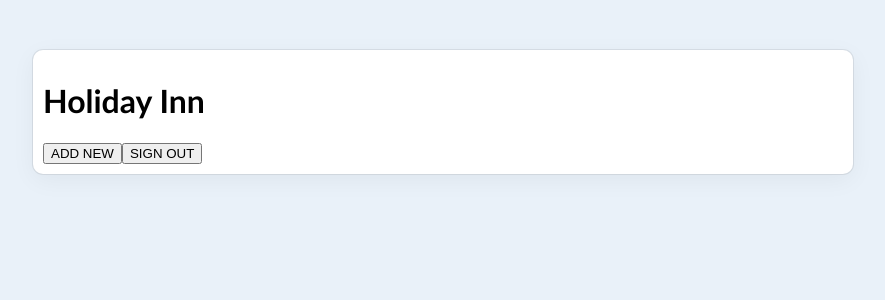
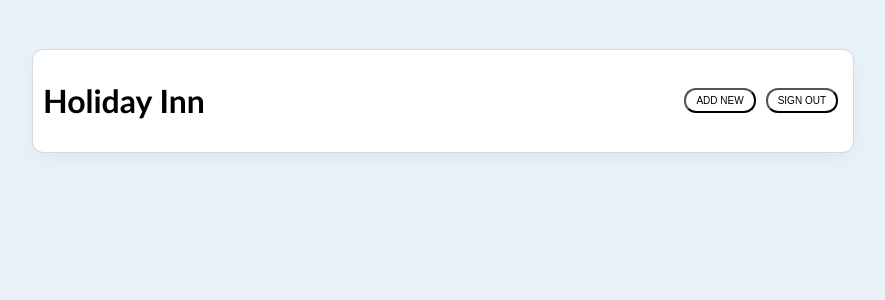
Before and after one commit to MrJayMac/todo, a React (Create React App) app in the folder client/: page / in a window 1280 px wide. Shown: the top 300 px of the page, without its empty margins (197-1082 px from the left). Built offline with nearby package versions, Linux system fonts and the light colour scheme.

Commit message:
styling buttons

```diff
--- a/client/src/index.css
+++ b/client/src/index.css
@@ -16,6 +16,26 @@
     margin-top: 50px;
 }
 
+
+/* List Header */
+
 .list-header{
+    width: 100%;
+    display: flex;
+    justify-content: space-between;
+    border-bottom: rgba(0, 0, 0, 0.05);
+}
 
+
+.button-container{
+    display: flex;
+    align-items: center;
 }
+
+.button-container button{
+    margin: 0 5px;
+    padding: 5px 10px;
+    border-radius: 12px;
+    background-color: transparent;
+    font-size: 10px;
+}
```
